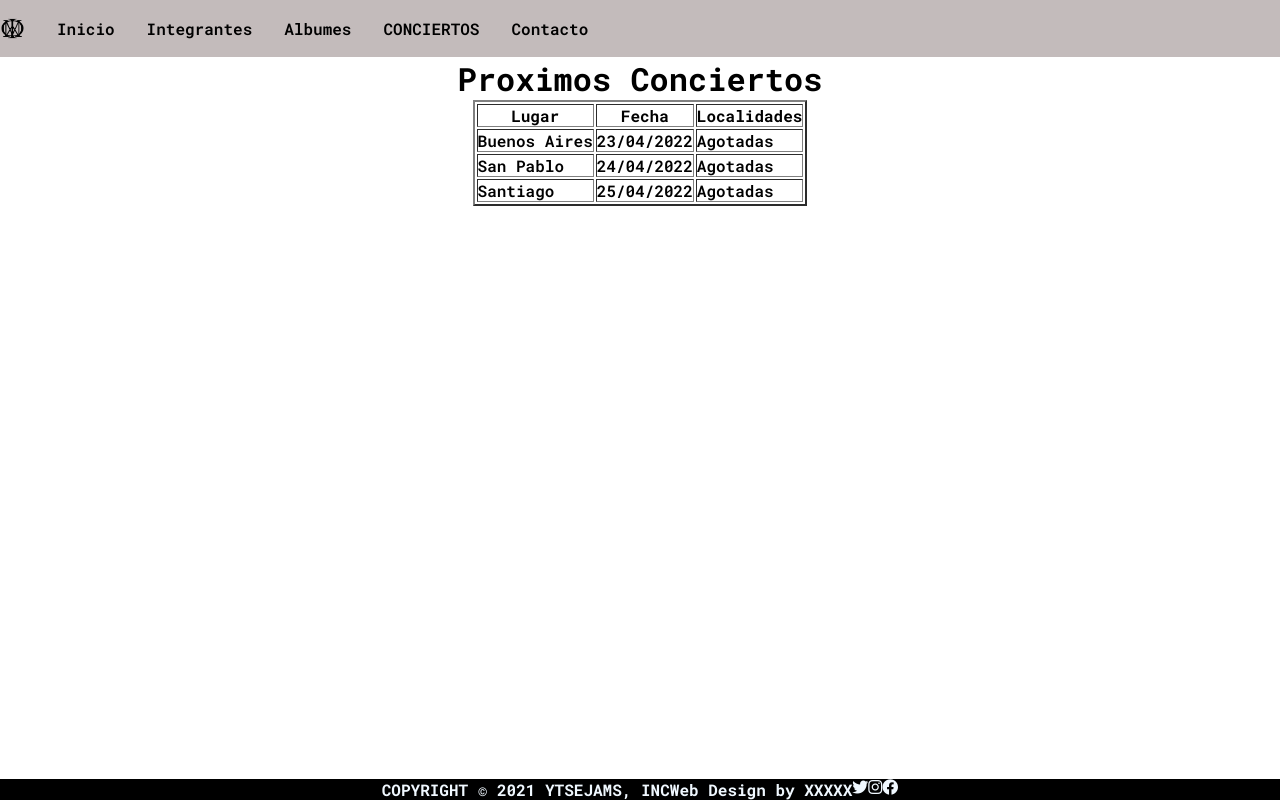
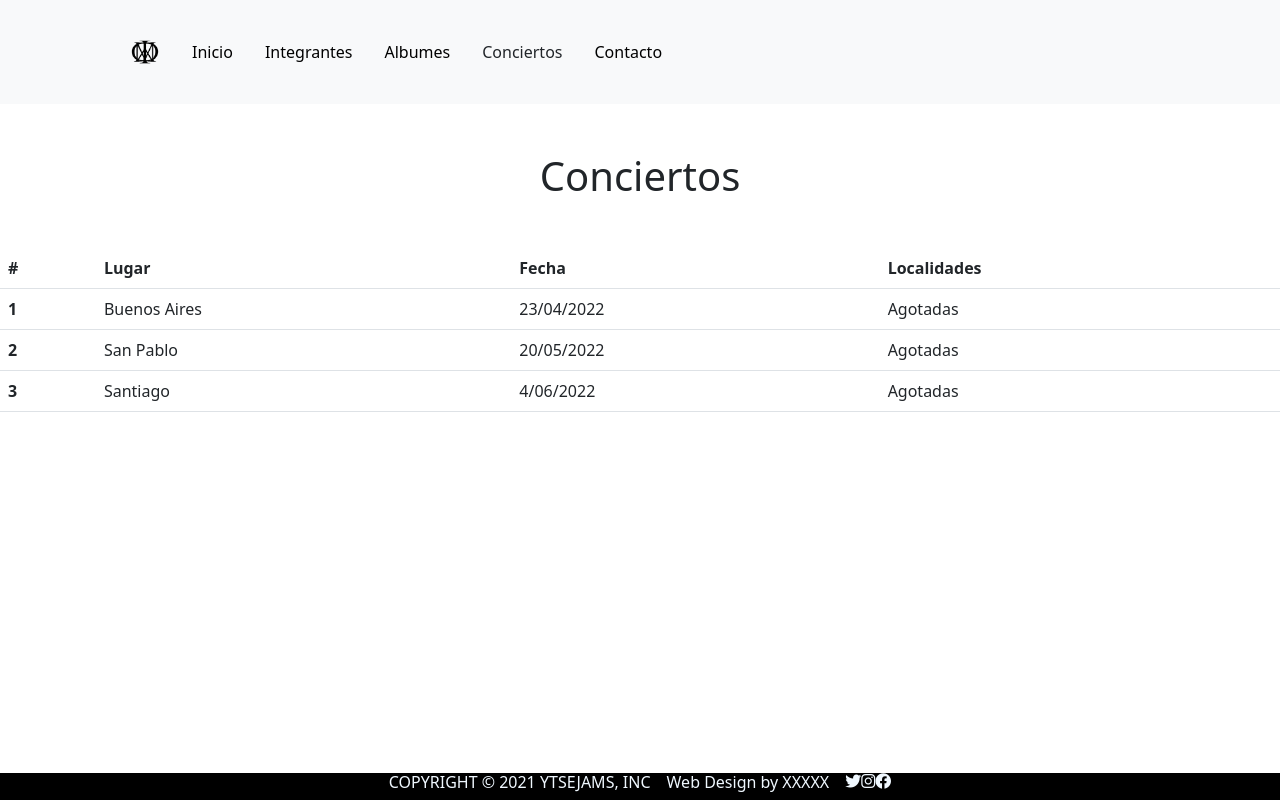
Before and after one commit to Tomasmarquez1985/PreEntrega2-Marquez, a plain HTML site: page conciertos.html in a window 1280 px wide. Drawn offline with nearby package versions, Linux system fonts and the light colour scheme.

Commit message:
Agregando Bs a Conciertos

```diff
--- a/conciertos.html
+++ b/conciertos.html
@@ -18,53 +18,87 @@
       referrerpolicy="no-referrer"
     />
     <link rel="stylesheet" href="Css/style.css" />
+    <!-- CSS only -->
+    <link
+      href="https://cdn.jsdelivr.net/npm/bootstrap@5.2.2/dist/css/bootstrap.min.css"
+      rel="stylesheet"
+      integrity="sha384-Zenh87qX5JnK2Jl0vWa8Ck2rdkQ2Bzep5IDxbcnCeuOxjzrPF/et3URy9Bv1WTRi"
+      crossorigin="anonymous"
+    />
   </head>
-  <body>
   <header>
-      <nav>
-        <ul class="nav-list">
-          <li class="nav-item">
-            <img src="Imagenes/logodt3.png" alt="" width="25px" height="" />
-          </li>
-          <li class="nav-item"><a href="index.html"> Inicio</a></li>
+    <nav class="navbar navbar-expand-lg bg-light" ;>
+      <div class="container">
+        <a class="navbar-brand" href="#"></a>
+        <img src="Imagenes/logodt3.png" alt="" width="30" height="24" />
+        <button
+          class="navbar-toggler"
+          type="button"
+          data-bs-toggle="collapse"
+          data-bs-target="#navbarSupportedContent"
+          aria-controls="navbarSupportedContent"
+          aria-expanded="false"
+          aria-label="Toggle navigation"
+        >
+          <span class="navbar-toggler-icon"></span>
+        </button>
+        <div class="collapse navbar-collapse" id="navbarSupportedContent">
+          <ul class="navbar-nav">
+            <li class="nav-item"><a href="index.html">Inicio</a></li>
             <li class="nav-item"><a href="integrantes.html">Integrantes</a></li>
-          <li class="nav-item"><a href="albumes.html"> Albumes</a></li>
-          <li class="nav-item">CONCIERTOS</li>
+            <li class="nav-item"><a href="albumes.html">Albumes</a></li>
+            <li class="nav-item">Conciertos</li>
             <li class="nav-item"><a href="contacto.html">Contacto</a></li>
           </ul>
+        </div>
+      </div>
     </nav>
   </header>
-
-    <main>
-      <h1>Proximos Conciertos</h1>
-      <table border="2">
-        <th>Lugar</th>
-        <th>Fecha</th>
-        <th>Localidades</th>
+  <h1 class="mb-5 mt-5 text-center">Conciertos</h1>
+  <table class="table">
+    <thead>
       <tr>
+        <th scope="col">#</th>
+        <th scope="col">Lugar</th>
+        <th scope="col">Fecha</th>
+        <th scope="col">Localidades</th>
+      </tr>
+    </thead>
+    <tbody>
+      <tr>
+        <th scope="row">1</th>
         <td>Buenos Aires</td>
         <td>23/04/2022</td>
         <td>Agotadas</td>
       </tr>
       <tr>
+        <th scope="row">2</th>
         <td>San Pablo</td>
-          <td>24/04/2022</td>
+        <td>20/05/2022</td>
         <td>Agotadas</td>
       </tr>
       <tr>
+        <th scope="row">3</th>
         <td>Santiago</td>
-          <td>25/04/2022</td>
+        <td>4/06/2022</td>
         <td>Agotadas</td>
       </tr>
+    </tbody>
   </table>
-    </main>
 
+  <body>
     <footer>
-      <h4>COPYRIGHT © 2021 YTSEJAMS, INC</h4>
-      <h4>Web Design by XXXXX</h4>
+      <h6>COPYRIGHT © 2021 YTSEJAMS, INC</h6>
+      <h6 class="mx-3">Web Design by XXXXX</h6>
       <i class="fa-brands fa-twitter"></i>
       <i class="fa-brands fa-instagram"></i>
       <i class="fa-brands fa-facebook"></i>
     </footer>
+    <!-- JavaScript Bundle with Popper -->
+    <script
+      src="https://cdn.jsdelivr.net/npm/bootstrap@5.2.2/dist/js/bootstrap.bundle.min.js"
+      integrity="sha384-OERcA2EqjJCMA+/3y+gxIOqMEjwtxJY7qPCqsdltbNJuaOe923+mo//f6V8Qbsw3"
+      crossorigin="anonymous"
+    ></script>
   </body>
 </html>
```
Also changed, not shown: albumes.html (+3 -2 lines). Lines whose indentation alone changed are shown as unchanged.
